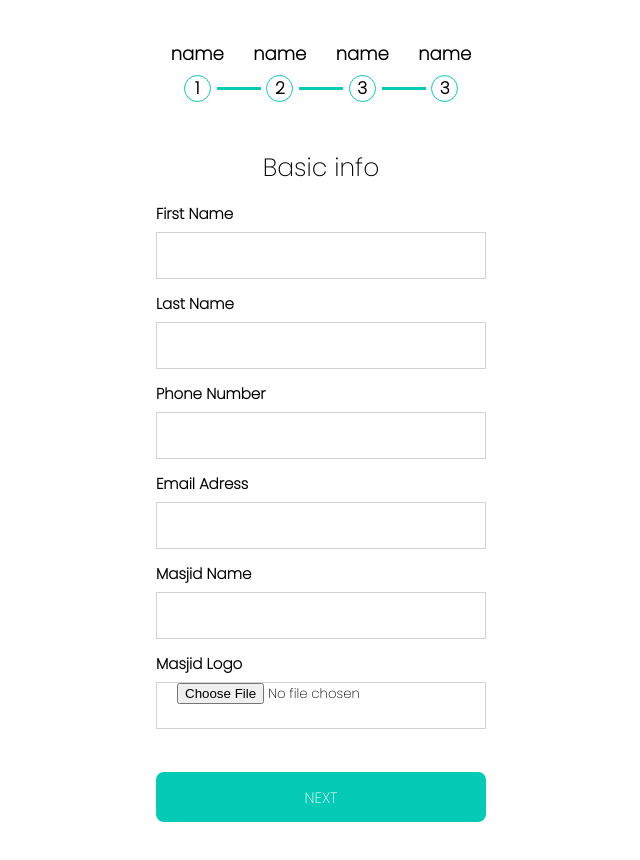
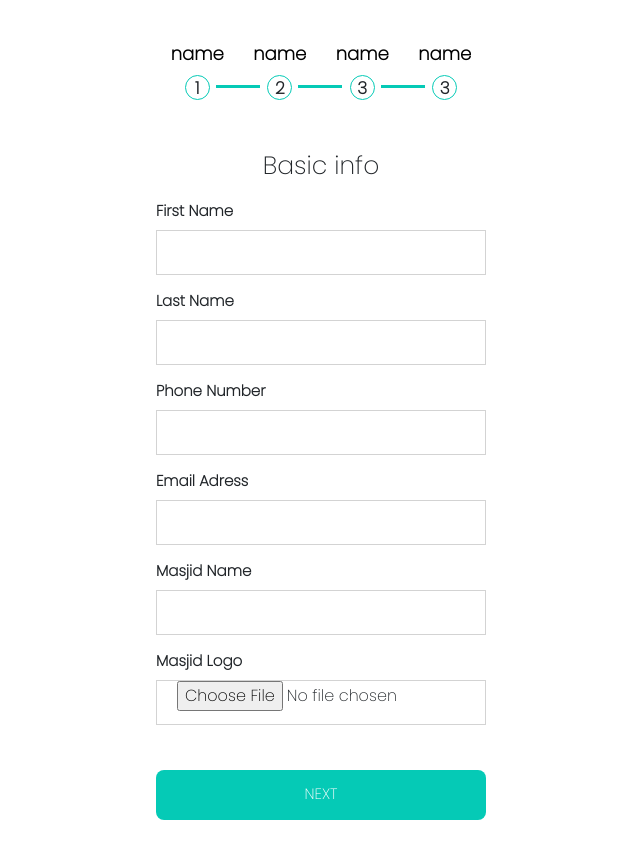
Before and after one commit to Islamshaban98/wizard, a plain HTML site: page index.html in a window 1280 px wide. Shown: the whole page, without its empty margins (319-959 px from the left). Drawn offline with nearby package versions, Linux system fonts and the light colour scheme.

Commit message:
edit first page

```diff
--- a/index.html
+++ b/index.html
@@ -8,7 +8,7 @@
     />
     <title>Login form</title>
 
-    <!-- <link rel="stylesheet" href="https://cdn.jsdelivr.net/npm/bootstrap@5.0.1/dist/css/bootstrap.min.css"> -->
+    <link rel="stylesheet" href="https://cdn.jsdelivr.net/npm/bootstrap@5.0.1/dist/css/bootstrap.min.css">
     <!-- <link rel="preconnect" href="https://fonts.gstatic.com">
         <link rel="stylesheet" href="https://fonts.googleapis.com/css2?family=Poppins:ital,wght@0,400;0,500;0,600;1,700&display=swap">
         <link rel="stylesheet" href="https://pro.fontawesome.com/releases/v5.10.0/css/all.css"> -->
@@ -21,9 +21,9 @@
     <link rel="stylesheet" href="style.css" />
   </head>
   <body>
-    <div class="container">
+    <div class="container-1">
       <!-- <header>Free Sign Up</header> -->
-      <div class="progress-bar">
+      <div class="progress-bar-1">
         <div class="step">
           <p>name</p>
           <div class="bullet">
--- a/style.css
+++ b/style.css
@@ -12,15 +12,15 @@ body{
     /* height: 100vh; */
     background-color: #ffffff;
 }
-.container{
+.container-1{
     width: 330px;
 }
-.container header{
+.container-1 header{
     font-size: 35px;
     font-weight: 600;
     margin:0 0 30px 0;
 }
-.container .form-outer{
+.container-1 .form-outer{
     width: 100%;
     overflow: hidden;
 }
@@ -72,22 +72,22 @@ display: flex;
 .form-outer form .page .field button:hover{
     background-color: black;
 }
-.container .progress-bar{
+.container-1 .progress-bar-1{
     display: flex;
     margin: 40px 0;
 }
-.container .progress-bar .step{
+.container-1 .progress-bar-1 .step{
    text-align: center;
    width: 100%;
    position: relative;
 }
-.container .progress-bar .step p{
+.container-1 .progress-bar-1 .step p{
 font-size: 18px;
 font-weight: 600;
 color: black;
 margin-bottom: 8px;
  }
- .progress-bar .step .bullet{
+ .progress-bar-1 .step .bullet{
    height: 25px;
    width: 25px;
    border: 1px solid #05cab6;
@@ -98,7 +98,7 @@ margin-bottom: 8px;
    line-height: 25px;
    position: relative;
  }
- .progress-bar .step span{
+ .progress-bar-1 .step span{
      font-weight: 600;
      font-size: 17px;
      line-height: 25px;
@@ -106,15 +106,15 @@ margin-bottom: 8px;
      left: 50%;
      transform: translateX(-50%);
  }
- .progress-bar .step .check{
+ .progress-bar-1 .step .check{
      position: absolute;
      left: 50%;
      top: 70%;
      transform: translate(-50%, -50%);
      display: none;
  }
- .progress-bar .step .bullet:before,
- .progress-bar .step .bullet:after
+ .progress-bar-1 .step .bullet:before,
+ .progress-bar-1 .step .bullet:after
  {
      position:absolute;
      content: '';
@@ -125,11 +125,11 @@ margin-bottom: 8px;
      width: 44px;
      background: gray
  }
- .progress-bar .step:last-child .bullet:before,
- .progress-bar .step:last-child .bullet:after{
+ .progress-bar-1 .step:last-child .bullet:before,
+ .progress-bar-1 .step:last-child .bullet:after{
      display: none;
  }
- .progress-bar .step .bullet:after{
+ .progress-bar-1 .step .bullet:after{
      background: #05cab6;
      transform: scaleX(0);
      transform-origin: left;
```
